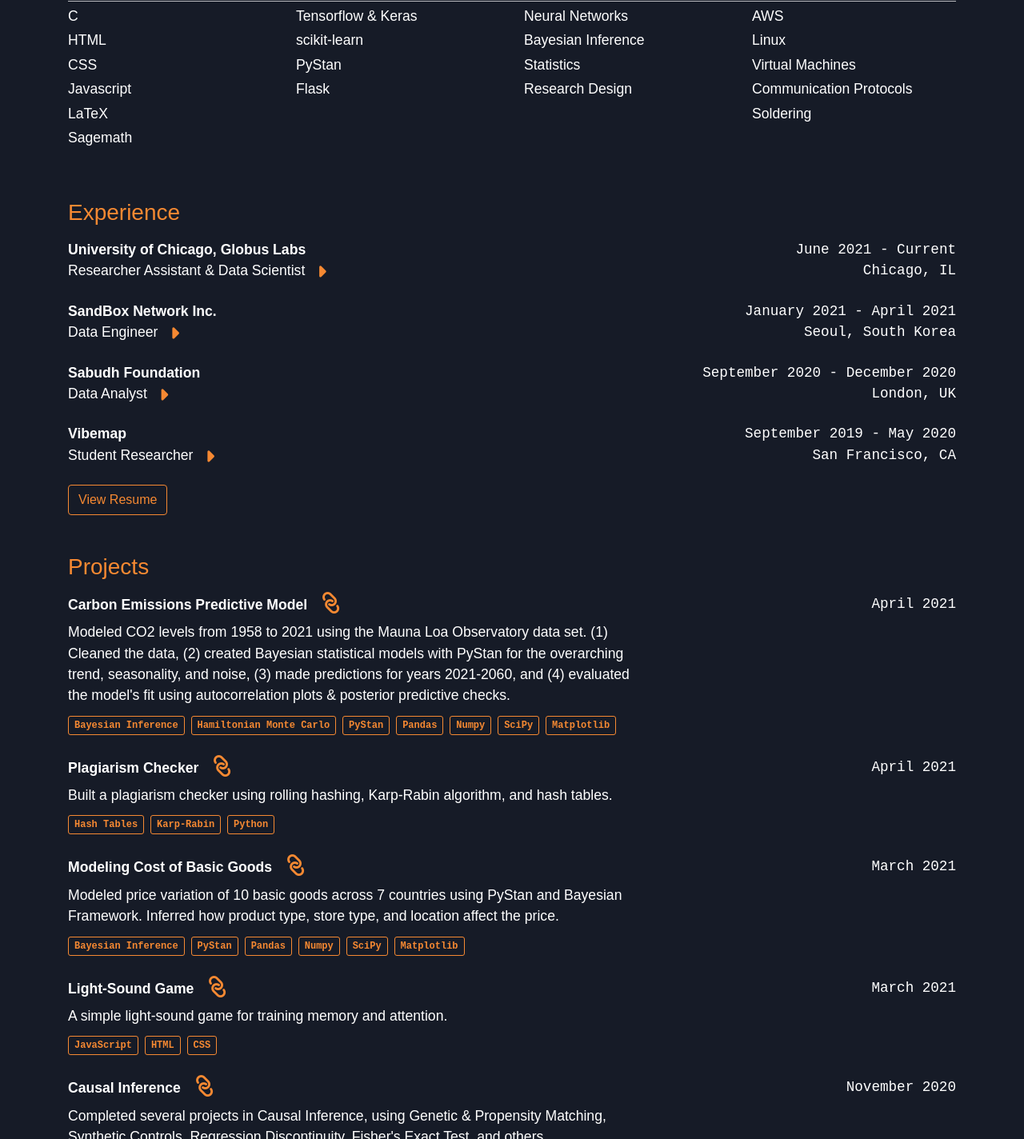
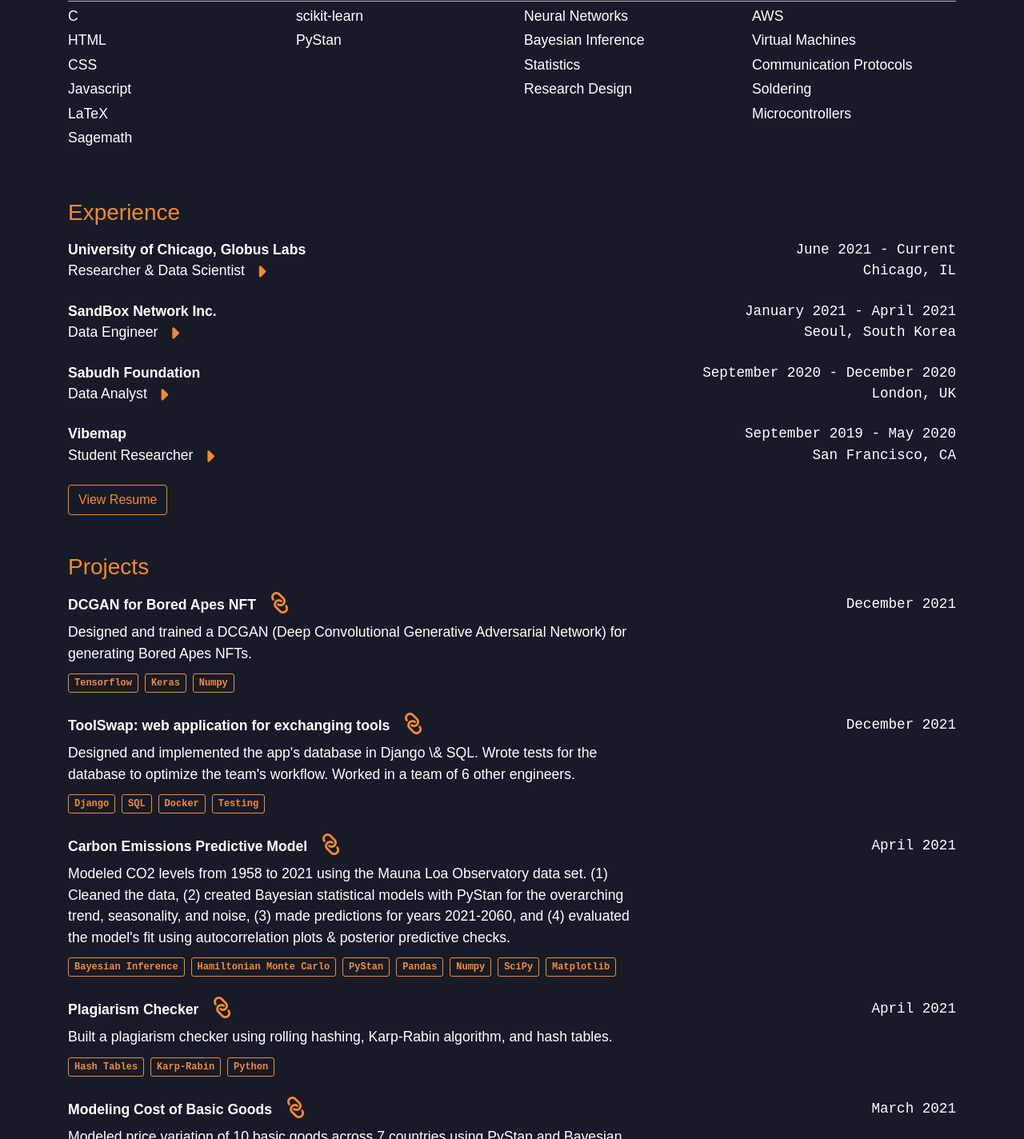
Before and after one commit to nikita-kotsehub/nikita-kotsehub.github.io, a plain HTML site: page index.html in a window 1280 px wide. Shown: the part 1925-3349 px from the top of the page at 80% size. Drawn offline with nearby package versions, Linux system fonts and the light colour scheme.

Commit message:
🐪🎽 Updated with Glitch

```diff
--- a/index.html
+++ b/index.html
@@ -128,9 +128,7 @@
       <!-- About Me Section-->
       <div class="row mt-5">
         <div class="col-12">
-          <h3 class="section mb-3">
-            About Me
-          </h3>
+          <h3 class="section mb-3">About Me</h3>
 
           <!-- Longer Description -->
           <span class="text-reg">
@@ -246,9 +244,7 @@
       <!-- SKILLS SECION -->
       <div class="row mt-5">
         <div class="col-4">
-          <h3 class="section mb-3">
-            Skills
-          </h3>
+          <h3 class="section mb-3">Skills</h3>
         </div>
       </div>
 
@@ -278,7 +274,7 @@
 
       <div class="row">
         <!-- Languages -->
-        <div class="col-lg-3 col-sm-6 ">
+        <div class="col-lg-3 col-sm-6">
           <ul class="list-unstyled mt-1 text-reg">
             <li class="my-1">Python</li>
             <li class="my-1">Circuit- & Micropython</li>
@@ -288,16 +284,18 @@
         </div>
 
         <!-- Frameworks -->
-        <div class="col-lg-3 col-sm-6 ">
+        <div class="col-lg-3 col-sm-6">
           <ul class="list-unstyled mt-1 text-reg">
             <li class="my-1">Pandas</li>
             <li class="my-1">Numpy & SciPy</li>
             <li class="my-1">Matplotlib & Seaborn</li>
+            <li class="my-1">Tensorflow & Keras</li>
+            <li class="my-1">Flask, Django</li>
           </ul>
         </div>
 
         <!--Knowledge -->
-        <div class="col-lg-3 col-sm-6 ">
+        <div class="col-lg-3 col-sm-6">
           <ul class="list-unstyled mt-1 text-reg">
             <li class="my-1">Data Structures</li>
             <li class="my-1">Algorithms</li>
@@ -308,10 +306,10 @@
         </div>
 
         <!-- Technologies & Tools-->
-        <div class="col-lg-3 col-sm-6 ">
+        <div class="col-lg-3 col-sm-6">
           <ul class="list-unstyled mt-1 text-reg">
-            <li class="my-1">Raspbian</li>
-            <li class="my-1">Microcontrollers</li>
+            <li class="my-1">Ubuntu</li>
+            <li class="my-1">Docker</li>
           </ul>
         </div>
       </div>
@@ -327,7 +325,7 @@
 
       <div class="row">
         <!-- Languages -->
-        <div class="col-lg-3 col-sm-6 ">
+        <div class="col-lg-3 col-sm-6">
           <ul class="list-unstyled text-reg">
             <li class="my-1">C</li>
             <li class="my-1">HTML</li>
@@ -339,17 +337,15 @@
         </div>
 
         <!--Frameworks -->
-        <div class="col-lg-3 col-sm-6 ">
+        <div class="col-lg-3 col-sm-6">
           <ul class="list-unstyled text-reg">
-            <li class="my-1">Tensorflow & Keras</li>
             <li class="my-1">scikit-learn</li>
             <li class="my-1">PyStan</li>
-            <li class="my-1">Flask</li>
           </ul>
         </div>
 
         <!--Knowledge Domains -->
-        <div class="col-lg-3 col-sm-6 ">
+        <div class="col-lg-3 col-sm-6">
           <ul class="list-unstyled text-reg">
             <li class="my-1">Neural Networks</li>
             <li class="my-1">Bayesian Inference</li>
@@ -359,13 +355,13 @@
         </div>
 
         <!-- Technologies -->
-        <div class="col-lg-3 col-sm-6 ">
+        <div class="col-lg-3 col-sm-6">
           <ul class="list-unstyled text-reg">
             <li class="my-1">AWS</li>
-            <li class="my-1">Linux</li>
             <li class="my-1">Virtual Machines</li>
             <li class="my-1">Communication Protocols</li>
             <li class="my-1">Soldering</li>
+            <li class="my-1">Microcontrollers</li>
           </ul>
         </div>
       </div>
@@ -373,9 +369,7 @@
       <!-- Experience Section -->
       <div class="row">
         <div class="col-4">
-          <h3 class="section mb-3 mt-5">
-            Experience
-          </h3>
+          <h3 class="section mb-3 mt-5">Experience</h3>
         </div>
       </div>
 
@@ -386,7 +380,7 @@
           <strong>University of Chicago, Globus Labs</strong>
           <br />
           <!-- Position -->
-          Researcher Assistant & Data Scientist
+          Researcher & Data Scientist
           <a
             class="fa fa-caret-right toggle-job rotate"
             data-toggle="collapse"
@@ -405,22 +399,43 @@
                   <i
                     class="experience_bullet fa-li fas fa-circle fa-sm injob-toggle"
                   ></i
-                  >Created a computational network of microcontrollers, Raspberry Pis, computers,
-                  and super-computers using CircuitPython, funcX, AWS, Tensorflow, and others
+                  >Created a computational network of microcontrollers,
+                  Raspberry Pis, computers, and super-computers using
+                  CircuitPython, funcX, AWS, Tensorflow, and others
                 </li>
                 <li>
                   <i
                     class="experience_bullet fa-li fas fa-circle fa-sm injob-toggle"
                   ></i
-                  >Trained multiple DNN & CNNs and deployed them across the network of edge devices,
-                  utilizing AWS for offloading heavier tasks. The network and codebase enable
-                  building serverless Edge-to-Cloud infrastructure in Python. Documented on
-                  <a href="https://github.com/nikita-kotsehub/funcX-edge-device-hierarchy" target="_blank">Github</a>,
-                  submitted a
-                  <a href="https://drive.google.com/file/d/1QVmibFzfHzSg6PLzVhZ71gSCnyCWMREJ/view" target="_blank">paper</a>
+                  >Trained multiple DNN & CNNs and deployed them across the
+                  network of edge devices, utilizing AWS for offloading heavier
+                  tasks. The network and codebase enable building serverless
+                  Edge-to-Cloud infrastructure in Python. Documented on
+                  <a
+                    href="https://github.com/nikita-kotsehub/funcX-edge-device-hierarchy"
+                    target="_blank"
+                    >Github</a
+                  >, submitted a
+                  <a
+                    href="https://drive.google.com/file/d/1QVmibFzfHzSg6PLzVhZ71gSCnyCWMREJ/view"
+                    target="_blank"
+                    >paper</a
+                  >
                   and
-                  <a href="https://drive.google.com/file/d/1wOpzsJ8eR9mClcniT16Fosy5YIKlsx2N/view" target="_blank">poster</a>
+                  <a
+                    href="https://drive.google.com/file/d/1wOpzsJ8eR9mClcniT16Fosy5YIKlsx2N/view"
+                    target="_blank"
+                    >poster</a
+                  >
                   to Supercomputing ‘21
+                </li>
+                <li>
+                  <i
+                    class="experience_bullet fa-li fas fa-circle fa-sm injob-toggle"
+                  ></i
+                  >Developed a Serverless Federated Learning library in Python
+                  for experimenting with Federated Learning workflows on edge
+                  devices. Submitted to IEEE Cloud 2022.
                 </li>
               </ul>
             </div>
@@ -457,15 +472,14 @@
             <div>
               <ul class="fa-ul">
                 <li>
-                  <i class="fa-li fas fa-circle fa-sm  injob-toggle"></i
+                  <i class="fa-li fas fa-circle fa-sm injob-toggle"></i
                   >Developed a data-scraping algorithm in Python that outputs
                   statistics about a YouTube channel’s engagement in promotions,
                   thus helping the company decide on potential partnerships with
                   creators
-
                 </li>
                 <li>
-                  <i class="fa-li fas fa-circle fa-sm  injob-toggle"></i>Managed
+                  <i class="fa-li fas fa-circle fa-sm injob-toggle"></i>Managed
                   a team of 3 engineers by managing repositories, schedules, and
                   offering peer-review to create a full-stack application
                 </li>
@@ -504,11 +518,12 @@
             <div>
               <ul class="fa-ul">
                 <li>
-                  <i class="fa-li fas fa-circle fa-sm  injob-toggle"></i
-                  >Designed a social impact strategy that utilizes Machine Learning
-                  at the Edge to solve traffic issues in Hyderabad. Presented the data-gathering process,
-                  stages of implementation, and impact assessment method. The plan was used to improve
-                  traffic congestion in the Hyderabad city center
+                  <i class="fa-li fas fa-circle fa-sm injob-toggle"></i>Designed
+                  a social impact strategy that utilizes Machine Learning at the
+                  Edge to solve traffic issues in Hyderabad. Presented the
+                  data-gathering process, stages of implementation, and impact
+                  assessment method. The plan was used to improve traffic
+                  congestion in the Hyderabad city center
                 </li>
               </ul>
             </div>
@@ -545,17 +560,17 @@
             <div>
               <ul class="fa-ul">
                 <li>
-                  <i class="fa-li fas fa-circle fa-sm  injob-toggle"></i
-                  >Produced a literature review (2500 words) on the impact of
-                  gamification on building communities.
+                  <i class="fa-li fas fa-circle fa-sm injob-toggle"></i>Produced
+                  a literature review (2500 words) on the impact of gamification
+                  on building communities.
                 </li>
                 <li>
-                  <i class="fa-li fas fa-circle fa-sm  injob-toggle"></i
-                  >Designed a gamification strategy for the app using the
-                  Octalysis Framework
+                  <i class="fa-li fas fa-circle fa-sm injob-toggle"></i>Designed
+                  a gamification strategy for the app using the Octalysis
+                  Framework
                 </li>
                 <li>
-                  <i class="fa-li fas fa-circle fa-sm  injob-toggle"></i
+                  <i class="fa-li fas fa-circle fa-sm injob-toggle"></i
                   >Prototyped 10 gamification elements for the app, and
                   visualized the UI in Adobe Illustrator
                 </li>
@@ -581,16 +596,82 @@
       >
 
       <!-- Projects Section-->
-      <div class="row ">
+      <div class="row">
         <div class="col-4">
-          <h3 class="section mb-3 mt-5">
-            Projects
-          </h3>
+          <h3 class="section mb-3 mt-5">Projects</h3>
         </div>
       </div>
 
       <!-- Project # -->
       <div class="row text-reg">
+        <div class="col-8">
+          <!-- Title -->
+          <strong>DCGAN for Bored Apes NFT</strong>
+          <a
+            href="https://drive.google.com/file/d/1qJ-8PlCz37uOPe6wO53VK_GsC4vrczBL/view"
+            class="fa fa-link project-link fa-rotate-90"
+            aria-hidden="true"
+            target="_blank"
+          ></a>
+          <br />
+
+          <!-- Description -->
+          <div class="mt-2">
+            <span>
+              Designed and trained a DCGAN (Deep Convolutional Generative
+              Adversarial Network) for generating Bored Apes NFTs.
+            </span>
+          </div>
+
+          <!-- Skills Used-->
+          <div class="mt-2">
+            <span class="project_item">Tensorflow</span>
+            <span class="project_item">Keras</span>
+            <span class="project_item">Numpy</span>
+          </div>
+        </div>
+
+        <!-- Date -->
+        <div class="col-4 text-left job-time text-right">December 2021</div>
+      </div>
+
+      <!-- Project # -->
+      <div class="row text-reg mt-4">
+        <div class="col-8">
+          <!-- Title -->
+          <strong>ToolSwap: web application for exchanging tools</strong>
+          <a
+            href="https://github.com/minerva-university/cs162-toolz-swap-service"
+            class="fa fa-link project-link fa-rotate-90"
+            aria-hidden="true"
+            target="_blank"
+          ></a>
+          <br />
+
+          <!-- Description -->
+          <div class="mt-2">
+            <span>
+              Designed and implemented the app's database in Django \& SQL.
+              Wrote tests for the database to optimize the team's workflow.
+              Worked in a team of 6 other engineers.
+            </span>
+          </div>
+
+          <!-- Skills Used-->
+          <div class="mt-2">
+            <span class="project_item">Django</span>
+            <span class="project_item">SQL</span>
+            <span class="project_item">Docker</span>
+            <span class="project_item">Testing</span>
+          </div>
+        </div>
+
+        <!-- Date -->
+        <div class="col-4 text-left job-time text-right">December 2021</div>
+      </div>
+
+      <!-- Project # -->
+      <div class="row text-reg mt-4">
         <div class="col-8">
           <!-- Title -->
           <strong>Carbon Emissions Predictive Model</strong>
@@ -627,9 +708,7 @@
         </div>
 
         <!-- Date -->
-        <div class="col-4 text-left job-time text-right">
-          April 2021
-        </div>
+        <div class="col-4 text-left job-time text-right">April 2021</div>
       </div>
 
       <!-- Project # -->
@@ -662,9 +741,7 @@
         </div>
 
         <!-- Date -->
-        <div class="col-4 text-left job-time text-right">
-          April 2021
-        </div>
+        <div class="col-4 text-left job-time text-right">April 2021</div>
       </div>
 
       <!-- Project # -->
@@ -701,9 +778,7 @@
         </div>
 
         <!-- Date -->
-        <div class="col-4 text-left job-time text-right">
-          March 2021
-        </div>
+        <div class="col-4 text-left job-time text-right">March 2021</div>
       </div>
 
       <!-- Project #3 -->
@@ -735,9 +810,7 @@
         </div>
 
         <!-- Dates -->
-        <div class="col-4 text-left job-time text-right">
-          March 2021
-        </div>
+        <div class="col-4 text-left job-time text-right">March 2021</div>
       </div>
 
       <!-- Project #1 -->
@@ -772,9 +845,7 @@
         </div>
 
         <!-- Date -->
-        <div class="col-4 text-left job-time text-right">
-          November 2020
-        </div>
+        <div class="col-4 text-left job-time text-right">November 2020</div>
       </div>
 
       <!-- Project #1 -->
@@ -810,9 +881,7 @@
         </div>
 
         <!-- Date -->
-        <div class="col-4 text-left job-time text-right">
-          August 2020
-        </div>
+        <div class="col-4 text-left job-time text-right">August 2020</div>
       </div>
 
       <!-- Project #2 -->
@@ -844,9 +913,7 @@
         </div>
 
         <!-- Dates -->
-        <div class="col-4 text-left job-time text-right">
-          June 2020
-        </div>
+        <div class="col-4 text-left job-time text-right">June 2020</div>
       </div>
 
       <!-- Project #3 -->
@@ -881,16 +948,12 @@
         </div>
 
         <!-- Dates -->
-        <div class="col-4 text-left job-time text-right">
-          May 2020
-        </div>
+        <div class="col-4 text-left job-time text-right">May 2020</div>
       </div>
 
       <!-- Get In Touch Button-->
       <div class="row mt-5 justify-content-center">
-        <h1 id="touch">
-          Get In Touch
-        </h1>
+        <h1 id="touch">Get In Touch</h1>
       </div>
 
       <!-- Farewell Message-->
```
